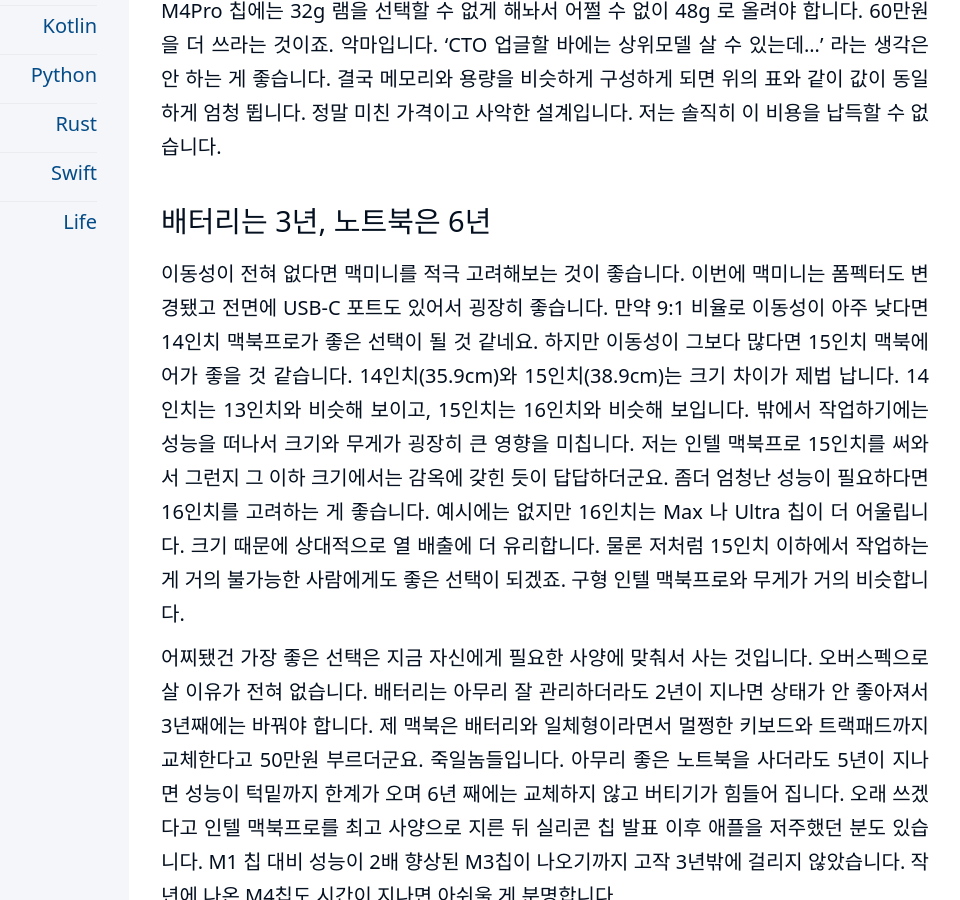
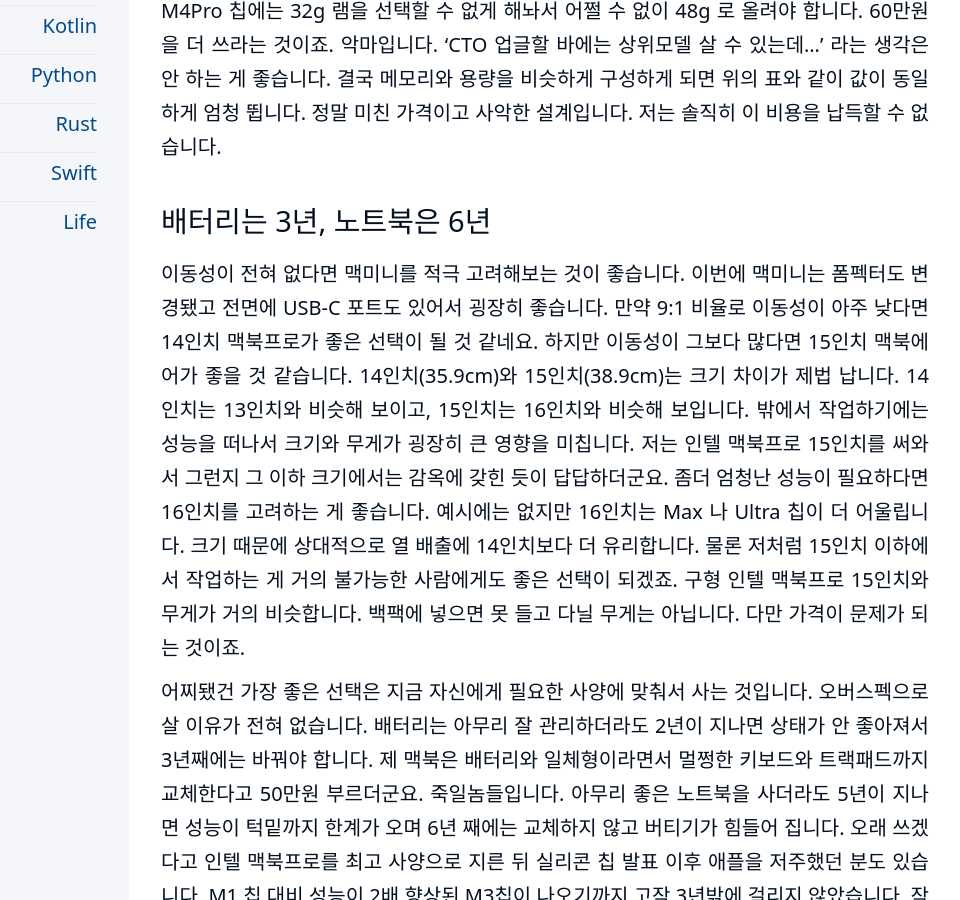
Before and after one commit to kiroshin/kiroshin.github.io, a Jekyll site: the page built from _posts/2025-03-24-macbook_for_dev.md, in a window 1280 px wide and 900 px high, scrolled down 4089 px. Shown: the whole window, without its empty margins (191-1151 px from the left). Built offline with Jekyll 4.4.1, drawn with Linux system fonts in a browser that asks for light colours.

Commit message:
Update 2025-03-24-macbook_for_dev.md

```diff
--- a/_posts/2025-03-24-macbook_for_dev.md
+++ b/_posts/2025-03-24-macbook_for_dev.md
@@ -54,7 +54,7 @@
 
 
 ## 배터리는 3년, 노트북은 6년
-이동성이 전혀 없다면 맥미니를 적극 고려해보는 것이 좋습니다. 이번에 맥미니는 폼펙터도 변경됐고 전면에 USB-C 포트도 있어서 굉장히 좋습니다. 만약 9:1 비율로 이동성이 아주 낮다면 14인치 맥북프로가 좋은 선택이 될 것 같네요. 하지만 이동성이 그보다 많다면 15인치 맥북에어가 좋을 것 같습니다. 14인치(35.9cm)와 15인치(38.9cm)는 크기 차이가 제법 납니다. 14인치는 13인치와 비슷해 보이고, 15인치는 16인치와 비슷해 보입니다. 밖에서 작업하기에는 성능을 떠나서 크기와 무게가 굉장히 큰 영향을 미칩니다. 저는 인텔 맥북프로 15인치를 써와서 그런지 그 이하 크기에서는 감옥에 갖힌 듯이 답답하더군요. 좀더 엄청난 성능이 필요하다면 16인치를 고려하는 게 좋습니다. 예시에는 없지만 16인치는 Max 나 Ultra 칩이 더 어울립니다. 크기 때문에 상대적으로 열 배출에 더 유리합니다. 물론 저처럼 15인치 이하에서 작업하는 게 거의 불가능한 사람에게도 좋은 선택이 되겠죠. 구형 인텔 맥북프로와 무게가 거의 비슷합니다.
+이동성이 전혀 없다면 맥미니를 적극 고려해보는 것이 좋습니다. 이번에 맥미니는 폼펙터도 변경됐고 전면에 USB-C 포트도 있어서 굉장히 좋습니다. 만약 9:1 비율로 이동성이 아주 낮다면 14인치 맥북프로가 좋은 선택이 될 것 같네요. 하지만 이동성이 그보다 많다면 15인치 맥북에어가 좋을 것 같습니다. 14인치(35.9cm)와 15인치(38.9cm)는 크기 차이가 제법 납니다. 14인치는 13인치와 비슷해 보이고, 15인치는 16인치와 비슷해 보입니다. 밖에서 작업하기에는 성능을 떠나서 크기와 무게가 굉장히 큰 영향을 미칩니다. 저는 인텔 맥북프로 15인치를 써와서 그런지 그 이하 크기에서는 감옥에 갖힌 듯이 답답하더군요. 좀더 엄청난 성능이 필요하다면 16인치를 고려하는 게 좋습니다. 예시에는 없지만 16인치는 Max 나 Ultra 칩이 더 어울립니다. 크기 때문에 상대적으로 열 배출에 14인치보다 더 유리합니다. 물론 저처럼 15인치 이하에서 작업하는 게 거의 불가능한 사람에게도 좋은 선택이 되겠죠. 구형 인텔 맥북프로 15인치와 무게가 거의 비슷합니다. 백팩에 넣으면 못 들고 다닐 무게는 아닙니다. 다만 가격이 문제가 되는 것이죠.
 
 어찌됐건 가장 좋은 선택은 지금 자신에게 필요한 사양에 맞춰서 사는 것입니다. 오버스펙으로 살 이유가 전혀 없습니다. 배터리는 아무리 잘 관리하더라도 2년이 지나면 상태가 안 좋아져서 3년째에는 바꿔야 합니다. 제 맥북은 배터리와 일체형이라면서 멀쩡한 키보드와 트랙패드까지 교체한다고 50만원 부르더군요. 죽일놈들입니다. 아무리 좋은 노트북을 사더라도 5년이 지나면 성능이 턱밑까지 한계가 오며 6년 째에는 교체하지 않고 버티기가 힘들어 집니다. 오래 쓰겠다고 인텔 맥북프로를 최고 사양으로 지른 뒤 실리콘 칩 발표 이후 애플을 저주했던 분도 있습니다. M1 칩 대비 성능이 2배 향상된 M3칩이 나오기까지 고작 3년밖에 걸리지 않았습니다. 작년에 나온 M4칩도 시간이 지나면 아쉬울 게 분명합니다.
 
```
